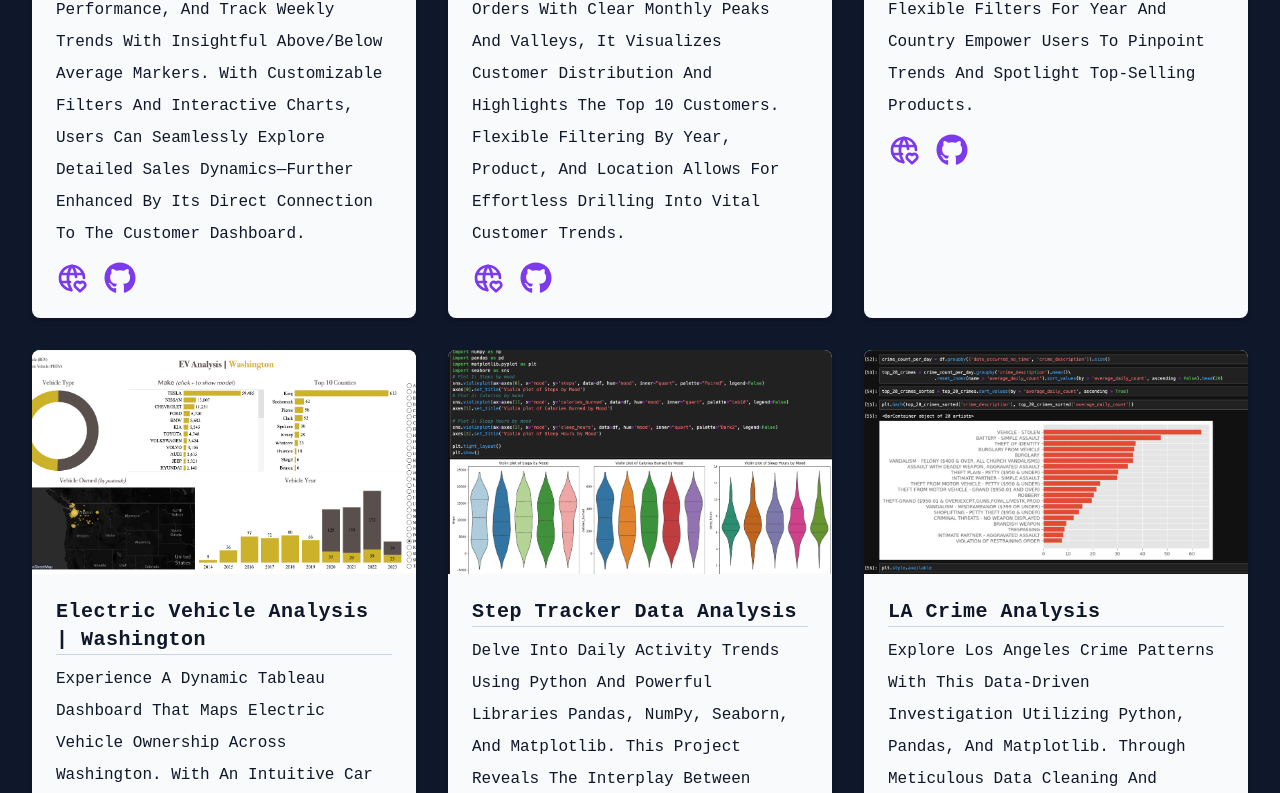
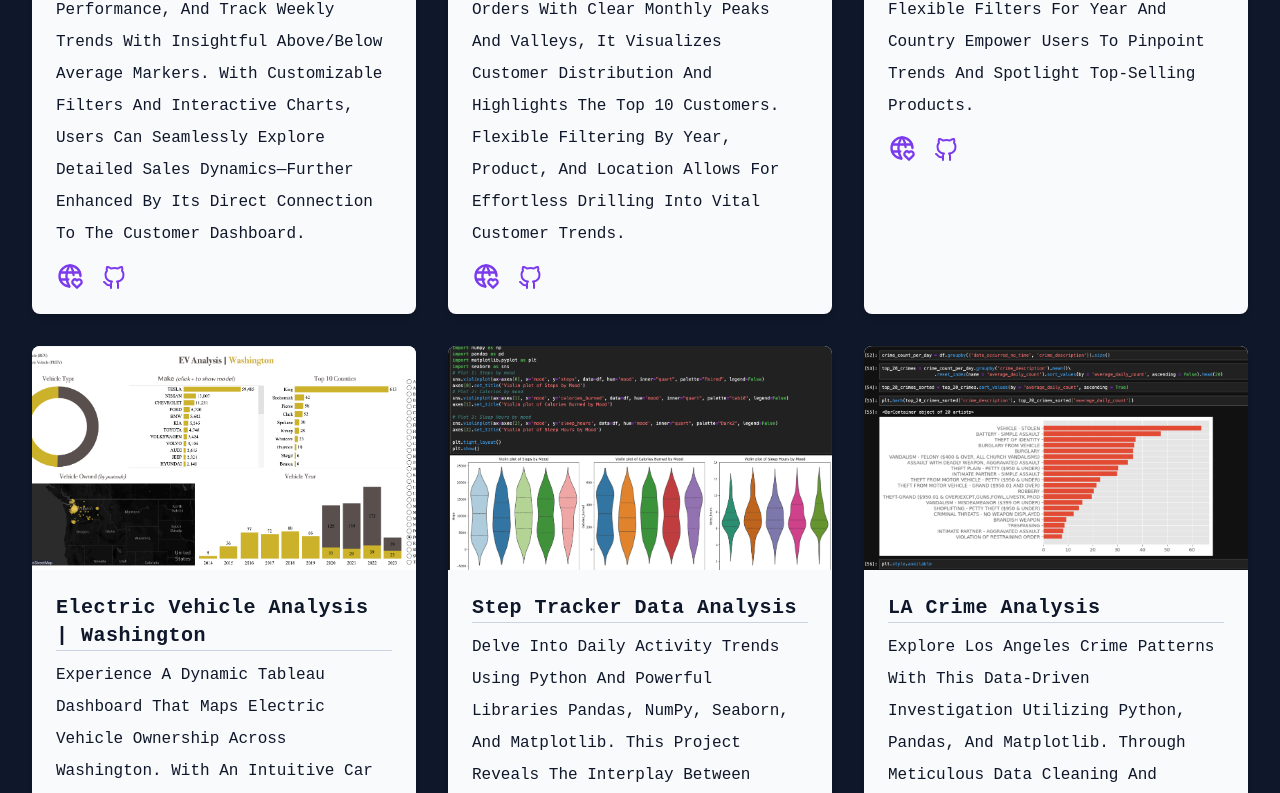
Before and after one commit to Aaliyah1699/SQL-Portfolio, a React (Vite) app: page / in a window 1280 px wide. Shown: the part 2578-3371 px from the top of the page. Built offline with nearby package versions, Linux system fonts and the light colour scheme; a web font is replaced by a local one.

Commit message:
Update icons

```diff
--- a/src/components/ProjectsCard.jsx
+++ b/src/components/ProjectsCard.jsx
@@ -1,5 +1,6 @@
 import { FaGithub } from 'react-icons/fa';
 import { TbWorldHeart } from 'react-icons/tb';
+import { FiGithub } from 'react-icons/fi';
 
 const ProjectsCard = ({ url, img, github, title, text }) => {
     return (
@@ -17,10 +18,10 @@ const ProjectsCard = ({ url, img, github, title, text }) => {
 
                 <div className='mt-3 flex gap-x-4'>
                     <a href={url} target='_blank' rel='noopener noreferrer'>
-                        <TbWorldHeart className='h-8 w-8 text-violet-600 hover:text-violet-950 duration-300 ' />
+                        <TbWorldHeart className='h-7 w-7 text-violet-600 hover:text-violet-950 duration-300 ' />
                     </a>
                     <a href={github} target='_blank' rel='noopener noreferrer'>
-                        <FaGithub className='h-8 w-8 text-violet-600 duration-300 hover:text-violet-950' />
+                        <FiGithub className='h-7 w-7 text-violet-600 duration-300 hover:text-violet-950 pt-1' />
                     </a>
                 </div>
             </div>
```
